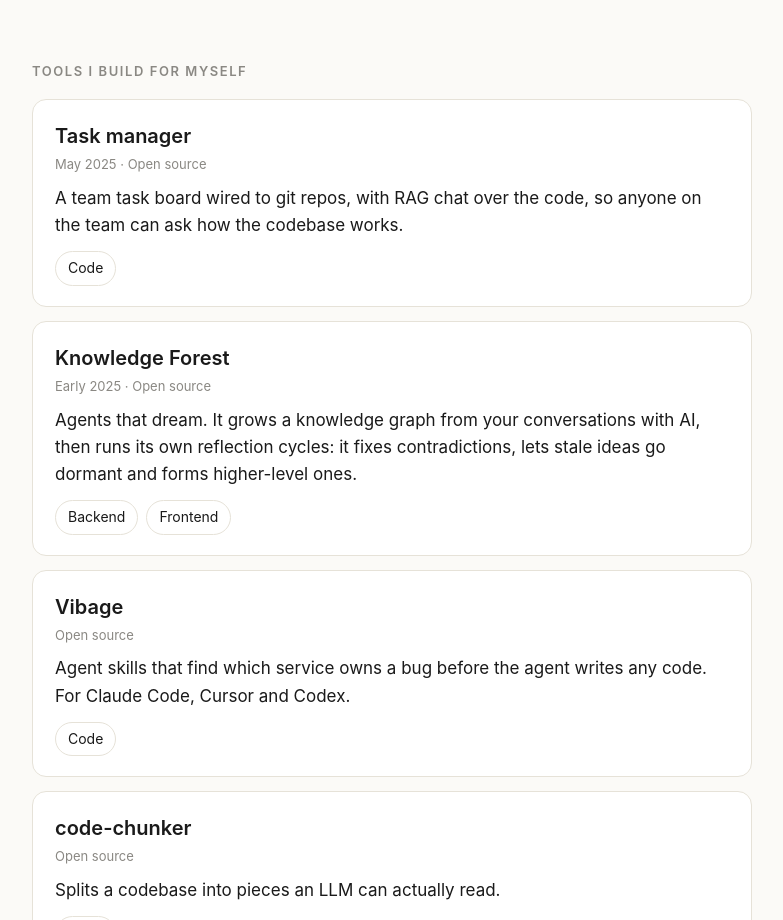
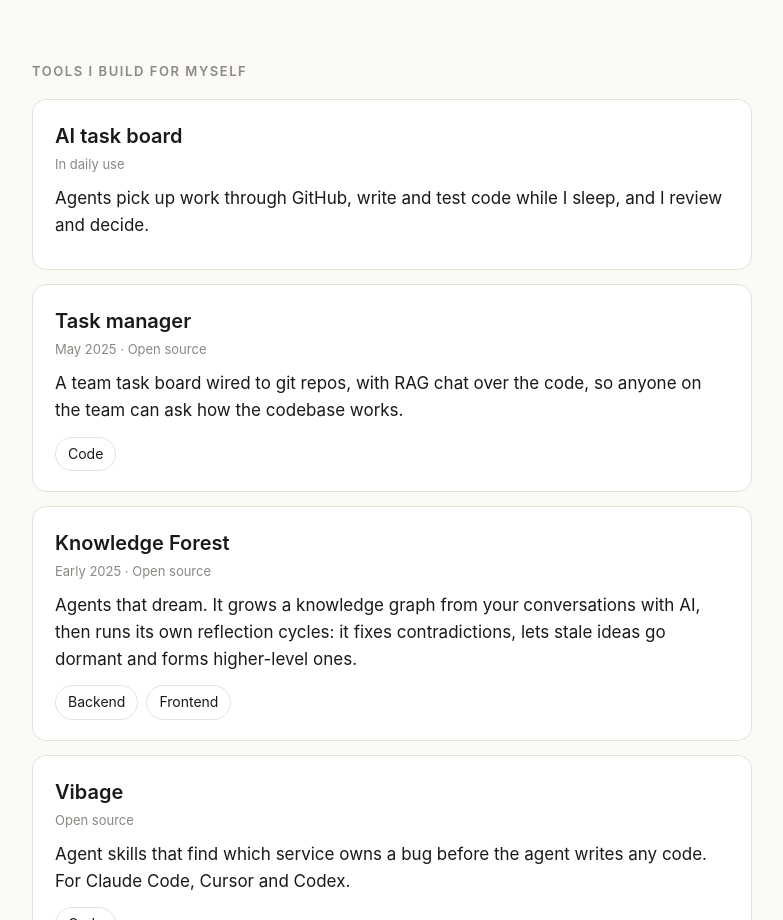
Before and after one commit to eric2612115/eric2612115.github.io, a plain HTML site: page index.html in a window 1280 px wide. Shown: the part 2771-3691 px from the top of the page, without its empty margins (248-1031 px from the left). Drawn offline with Linux system fonts and the light colour scheme.

Commit message:
feat: list my own AI task board
Co-Authored-By: Claude Opus 5.5 <noreply@anthropic.com>

```diff
--- a/index.html
+++ b/index.html
@@ -228,6 +228,12 @@
     <h2>Tools I build for myself</h2>
 
     <div class="card">
+      <h3>AI task board</h3>
+      <span class="tag">In daily use</span>
+      <p>Agents pick up work through GitHub, write and test code while I sleep, and I review and decide.</p>
+    </div>
+
+    <div class="card">
       <h3>Task manager</h3>
       <span class="tag">May 2025 · Open source</span>
       <p>A team task board wired to git repos, with RAG chat over the code, so anyone on the team can ask how the codebase works.</p>
```
